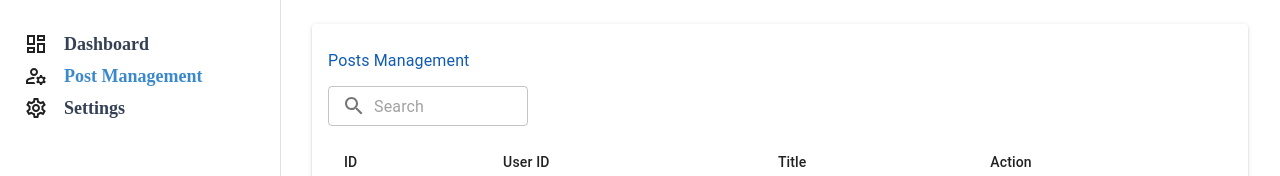
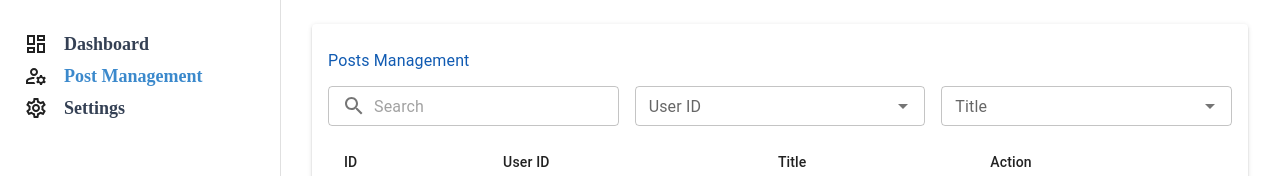
Before and after one commit to CanXuanThang/xipat-test, a React (Vite) app: page /post-management in a window 1280 px wide. Shown: the top 176 px of the page. Built offline with nearby package versions, Linux system fonts and the light colour scheme; no server answers.

Commit message:
update filter table

```diff
--- /dev/null
+++ b/src/modules/common/FilterTable.tsx
@@ -0,0 +1,31 @@
+import { Autocomplete, TextField } from "@mui/material";
+import { SyntheticEvent } from "react";
+
+interface Props {
+  value: string | null;
+  handleChange: (
+    vent: SyntheticEvent<Element, Event>,
+    value: string | null
+  ) => void;
+  data: any;
+  title: string;
+}
+
+function FilterTable({ value, handleChange, data, title }: Props) {
+  return (
+    <Autocomplete
+      disablePortal
+      id="combo-box-demo"
+      options={data}
+      fullWidth
+      sx={{
+        div: { div: { padding: "1px !important" }, label: { top: "-7px" } },
+      }}
+      renderInput={(params) => <TextField {...params} label={title} />}
+      value={value}
+      onChange={handleChange}
+    />
+  );
+}
+
+export default FilterTable;
--- a/src/modules/common/SearchBase.tsx
+++ b/src/modules/common/SearchBase.tsx
@@ -11,10 +11,11 @@ function SearchBase(props: TextFieldProps) {
           </InputAdornment>
         ),
       }}
+      fullWidth
       size="small"
       variant="outlined"
       placeholder="Search"
-      sx={{ maxWidth: 200, typography: "body2" }}
+      sx={{ typography: "body2" }}
       {...props}
     />
   );
--- a/src/modules/components/postsManagement/TablePostManagement.tsx
+++ b/src/modules/components/postsManagement/TablePostManagement.tsx
@@ -1,6 +1,7 @@
 import {
   Box,
   CircularProgress,
+  Grid,
   IconButton,
   Table,
   TableBody,
@@ -15,6 +16,7 @@ import { useEffect, useRef, useState } from "react";
 import { useSearchParams } from "react-router-dom";
 import SearchBase from "../../common/SearchBase";
 import { Data } from "../../models";
+import FilterTable from "../../common/FilterTable";
 
 interface Props {
   data: Data[];
@@ -37,15 +39,22 @@ const columns: IColumn[] = [
 function TablePostManagement({ data, handleViewPost, loading }: Props) {
   const pageSize = useRef(10);
   const [dataTable, setDataTable] = useState<Data[]>(data);
+  const [userId, setUserId] = useState<string | null>(null);
+  const [title, setTitle] = useState<string | null>(null);
 
-  let totalPage = Math.ceil(dataTable.length / pageSize.current);
+  const totalPage = Math.ceil(dataTable.length / pageSize.current);
+  const [searchParams, setSearchParams] = useSearchParams();
+  const page = Number(searchParams.get("page")) || 1;
+  const startIndex = (page - 1) * pageSize.current;
+  const endIndex = startIndex + pageSize.current;
 
-  const [searchParams, setSearchParams] = useSearchParams();
+  const dataFilterUserId = [
+    ...new Map(data.map((item) => [item.userId, item.userId])).values(),
+  ];
 
-  let page = Number(searchParams.get("page")) || 1;
-
-  let startIndex = (page - 1) * pageSize.current;
-  let endIndex = startIndex + pageSize.current;
+  const dataFilterTitle = [
+    ...new Map(data.map((item) => [item.title, item.title])).values(),
+  ];
 
   const handleChangePage = (page: number) => {
     searchParams.set("page", `${page}`);
@@ -64,7 +73,7 @@ function TablePostManagement({ data, handleViewPost, loading }: Props) {
   }, [data]);
 
   useEffect(() => {
-    const newData =
+    let newData =
       search !== "" || data
         ? data.filter(
             (item) =>
@@ -72,23 +81,58 @@ function TablePostManagement({ data, handleViewPost, loading }: Props) {
           )
         : data;
 
+    newData =
+      userId || title
+        ? userId && title
+          ? newData.filter(
+              (item) =>
+                item.title.includes(title) && item.userId === Number(userId)
+            )
+          : userId
+          ? newData.filter((item) => item.userId === Number(userId))
+          : title
+          ? newData.filter((item) => item.title.includes(title))
+          : []
+        : newData;
+
     setDataTable(newData);
-  }, [search, data]);
+  }, [search, data, userId, title]);
 
   return (
     <Box
       sx={{
         position: "relative",
         display: "flex",
-        // flex: 1,
         flexDirection: "column",
         gap: 1,
       }}
     >
-      <SearchBase
-        value={searchParams.get("search") || ""}
-        onChange={(e) => handleSearch(e.target.value)}
-      />
+      <Grid container spacing={2}>
+        <Grid item md={4} sm={12} xs={12}>
+          <SearchBase
+            value={searchParams.get("search") || ""}
+            onChange={(e) => handleSearch(e.target.value)}
+          />
+        </Grid>
+
+        <Grid item md={4} sm={12} xs={12}>
+          <FilterTable
+            data={dataFilterUserId}
+            value={userId}
+            handleChange={(_e, value) => setUserId(value)}
+            title="User ID"
+          />
+        </Grid>
+        <Grid item md={4} sm={12} xs={12}>
+          <FilterTable
+            data={dataFilterTitle}
+            value={title}
+            handleChange={(_e, value) => setTitle(value)}
+            title="Title"
+          />
+        </Grid>
+      </Grid>
+
       <TableContainer sx={{ maxHeight: 550 }}>
         <Table stickyHeader>
           <TableHead>
```
